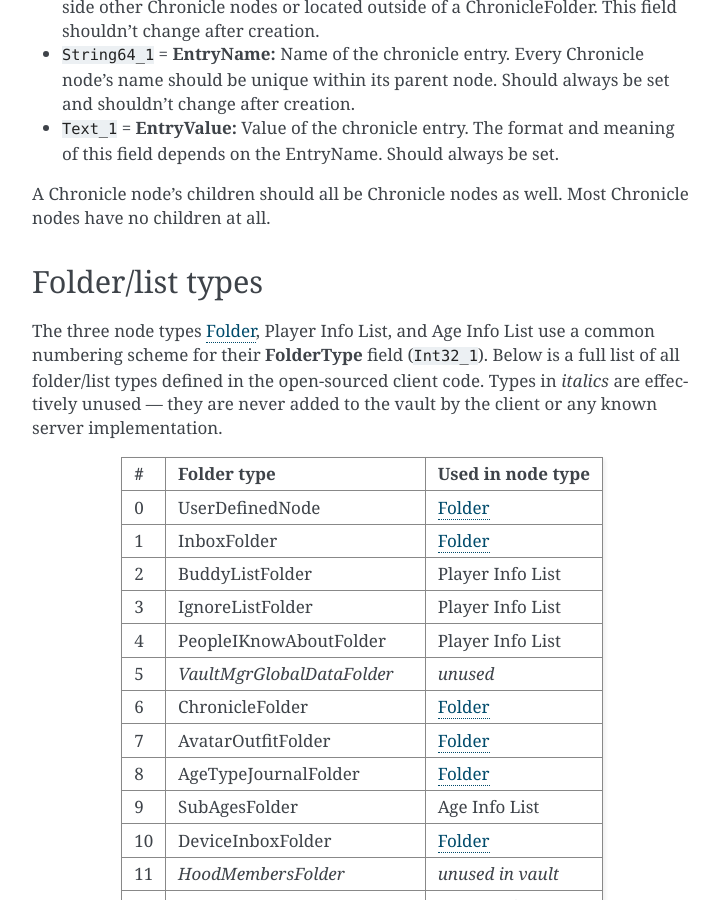
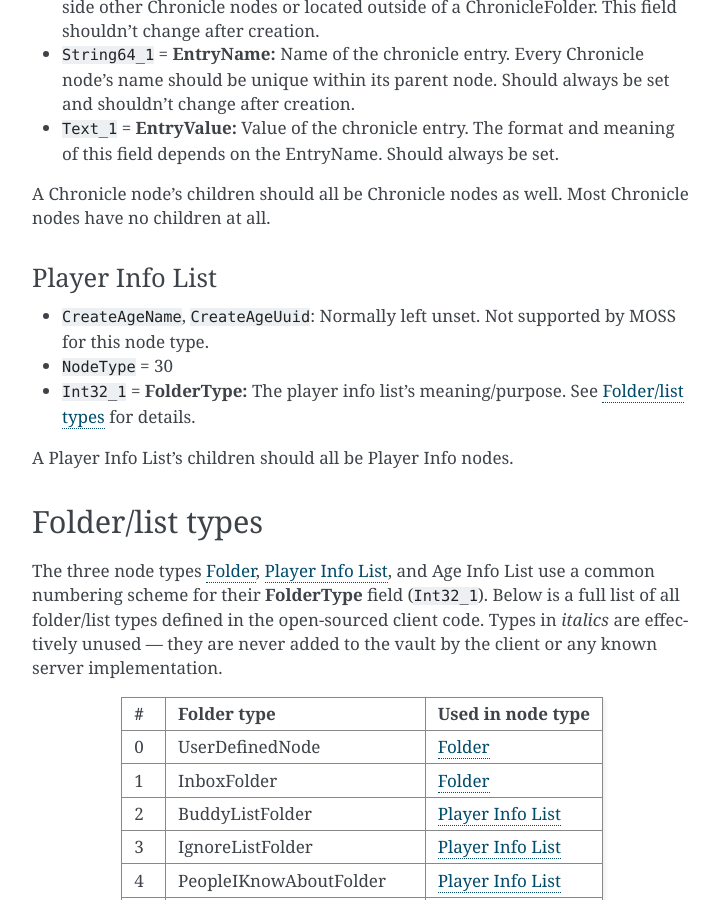
Before and after one commit to dgelessus/NAGUS, a Sphinx documentation site: the page built from docs/uru/vault.rst, in a window 1280 px wide and 900 px high, scrolled down 9293 px. Shown: the whole window, without its empty margins (388-1107 px from the left). Built offline with Sphinx 7.4.7, drawn with Linux system fonts in a browser that asks for light colours; some of the changed text lies outside the part shown.

Commit message:
Document structure of Player Info List vault nodes

```diff
--- a/docs/uru/vault.rst
+++ b/docs/uru/vault.rst
@@ -206,7 +206,7 @@ they should never appear in the actual vault database or over the network.
    * :ref:`vault_node_sdl` = 27
    * :ref:`vault_node_age_link` = 28
    * :ref:`vault_node_chronicle` = 29
-   * Player Info List = 30
+   * :ref:`vault_node_player_info_list` = 30
    * *UNUSED00* = 31
    * *UNUSED01* = 32
    * Age Info = 33
@@ -567,12 +567,25 @@ Chronicle
 A Chronicle node's children should all be Chronicle nodes as well.
 Most Chronicle nodes have no children at all.
 
+.. _vault_node_player_info_list:
+
+Player Info List
+^^^^^^^^^^^^^^^^
+
+* ``CreateAgeName``, ``CreateAgeUuid``: Normally left unset.
+  Not supported by MOSS for this node type.
+* ``NodeType`` = 30
+* ``Int32_1`` = **FolderType:** The player info list's meaning/purpose.
+  See :ref:`vault_folder_list_types` for details.
+
+A Player Info List's children should all be Player Info nodes.
+
 .. _vault_folder_list_types:
 
 Folder/list types
 -----------------
 
-The three node types :ref:`vault_node_folder`, Player Info List, and Age Info List use a common numbering scheme for their **FolderType** field (``Int32_1``).
+The three node types :ref:`vault_node_folder`, :ref:`vault_node_player_info_list`, and Age Info List use a common numbering scheme for their **FolderType** field (``Int32_1``).
 Below is a full list of all folder/list types defined in the open-sourced client code.
 Types in *italics* are effectively unused ---
 they are never added to the vault by the client or any known server implementation.
@@ -583,9 +596,9 @@ they are never added to the vault by the client or any known server implementati
 
    0,UserDefinedNode,:ref:`vault_node_folder`
    1,InboxFolder,:ref:`vault_node_folder`
-   2,BuddyListFolder,Player Info List
-   3,IgnoreListFolder,Player Info List
-   4,PeopleIKnowAboutFolder,Player Info List
+   2,BuddyListFolder,:ref:`vault_node_player_info_list`
+   3,IgnoreListFolder,:ref:`vault_node_player_info_list`
+   4,PeopleIKnowAboutFolder,:ref:`vault_node_player_info_list`
    5,*VaultMgrGlobalDataFolder*,*unused*
    6,ChronicleFolder,:ref:`vault_node_folder`
    7,AvatarOutfitFolder,:ref:`vault_node_folder`
@@ -593,14 +606,14 @@ they are never added to the vault by the client or any known server implementati
    9,SubAgesFolder,Age Info List
    10,DeviceInboxFolder,:ref:`vault_node_folder`
    11,*HoodMembersFolder*,*unused in vault*
-   12,AllPlayersFolder,Player Info List
+   12,AllPlayersFolder,:ref:`vault_node_player_info_list`
    13,*AgeMembersFolder*,*unused in vault*
    14,AgeJournalsFolder,:ref:`vault_node_folder`
    15,AgeDevicesFolder,:ref:`vault_node_folder`
    16,*AgeInstanceSDLNode*,*unused*
    17,*AgeGlobalSDLNode*,*unused*
-   18,CanVisitFolder,Player Info List
-   19,AgeOwnersFolder,Player Info List
+   18,CanVisitFolder,:ref:`vault_node_player_info_list`
+   19,AgeOwnersFolder,:ref:`vault_node_player_info_list`
    20,*AllAgeGlobalSDLNodesFolder*,*unused*
    21,*PlayerInfoNode*,*unused*
    22,*PublicAgesFolder*,*unused*
```
